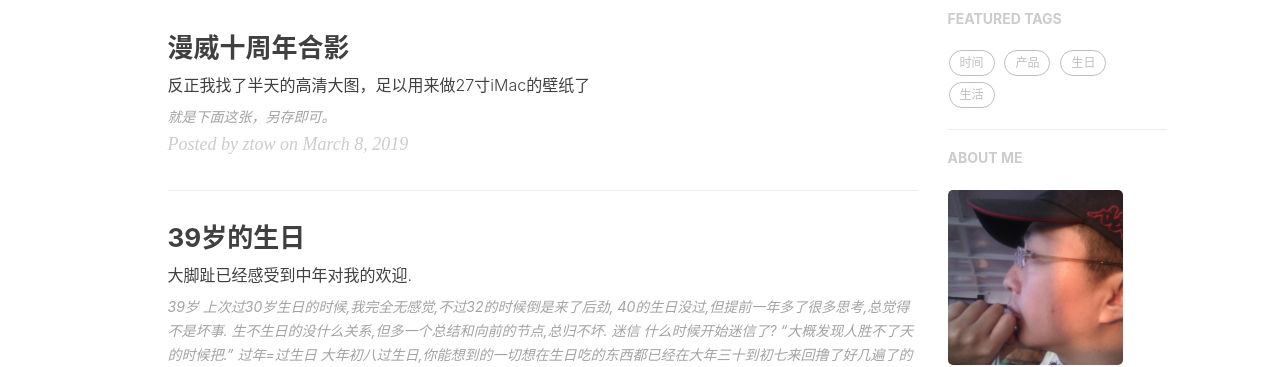
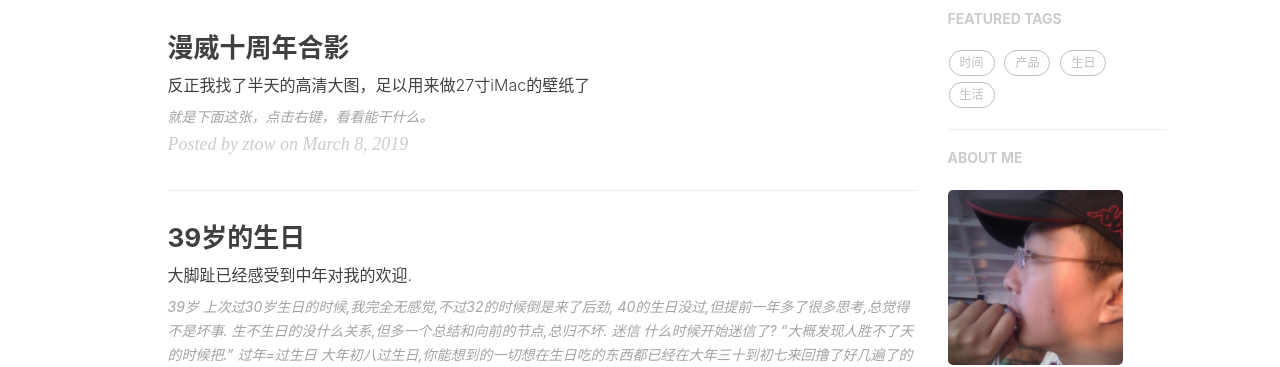
Before and after one commit to ztow/wdphoto, a Jekyll site: the page built from index.html, in a window 1280 px wide and 900 px high. Shown: the part 437-804 px from the top of the window. Built offline with Jekyll 4.4.1, drawn with Linux system fonts in a browser that asks for light colours; nearby versions of some CDN libraries; the list of posts is cut into pages by our own code; comment, search, counter and statistics services are not loaded.

Commit message:
no message

```diff
--- a/_posts/2019-03-08-mcu10year.md
+++ b/_posts/2019-03-08-mcu10year.md
@@ -4,13 +4,12 @@ title: "漫威十周年合影"
 subtitle: "反正我找了半天的高清大图，足以用来做27寸iMac的壁纸了"
 author: "ztow"
 header-img: "img/post-bg-mcu10year.jpg"
-catalog: true
 tags:
   - 漫威
 
 ---
 
-就是下面这张，另存即可。
+就是下面这张，点击右键，看看能干什么。
 ![漫威十年海报][image-1]
 
 
```
